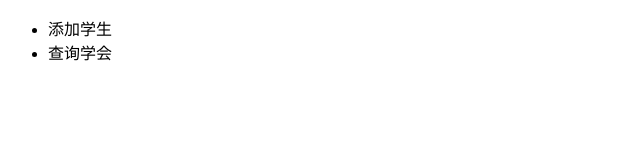
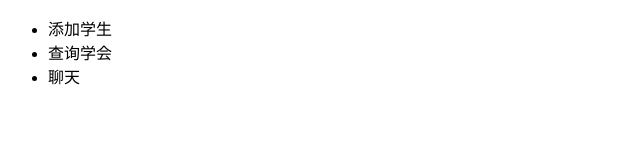
Before and after one commit to PGju/student, a plain HTML site: page index.html in a window 1280 px wide. Shown: the full height of the page, 0-640 px from the left. Drawn offline with Linux system fonts and the light colour scheme.

Commit message:
完成聊天功能

```diff
--- a/index.html
+++ b/index.html
@@ -9,6 +9,7 @@
     <ul>
         <li>添加学生</li>
         <li>查询学会</li>
+        <li>聊天</li>
     </ul>
 </body>
 </html>
```
